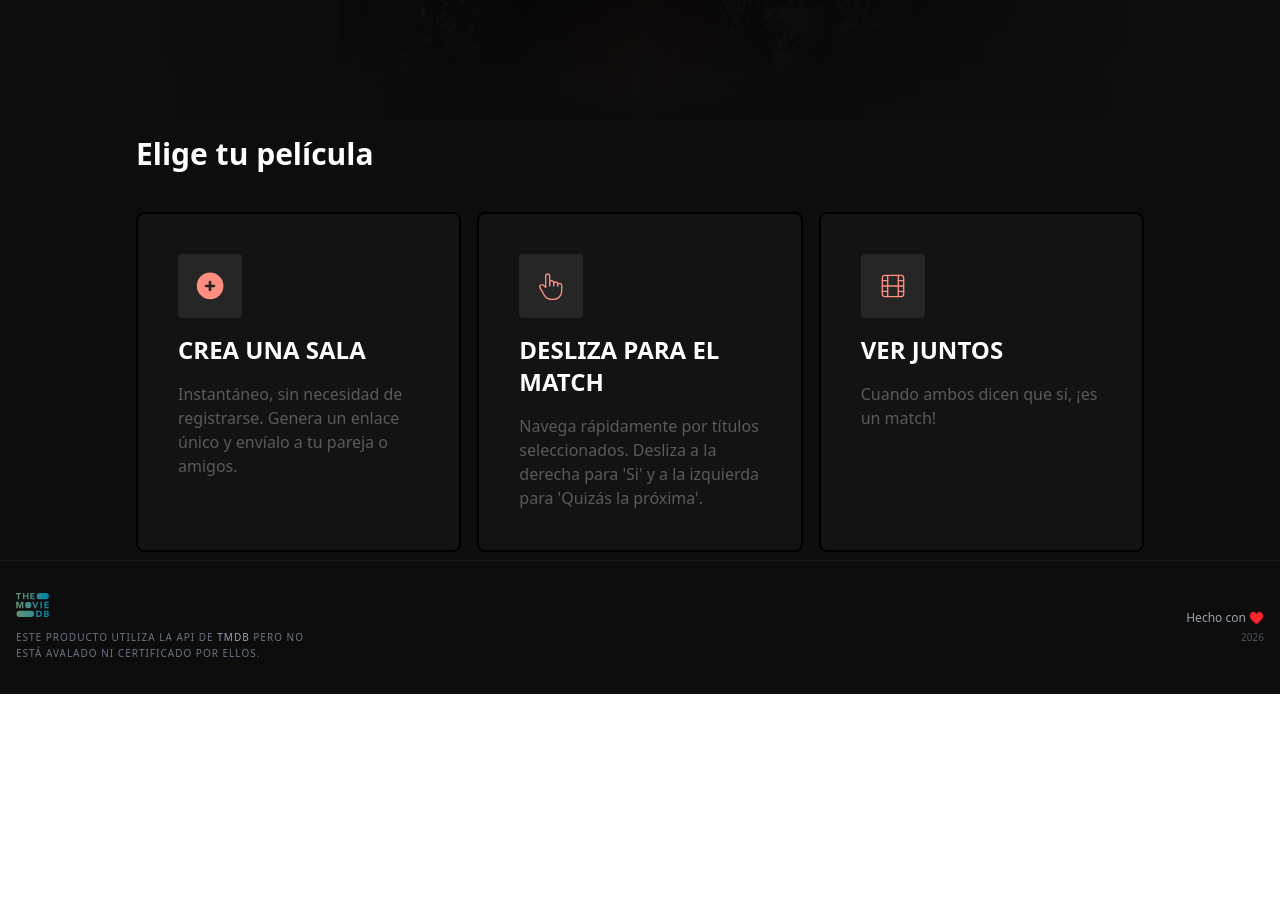
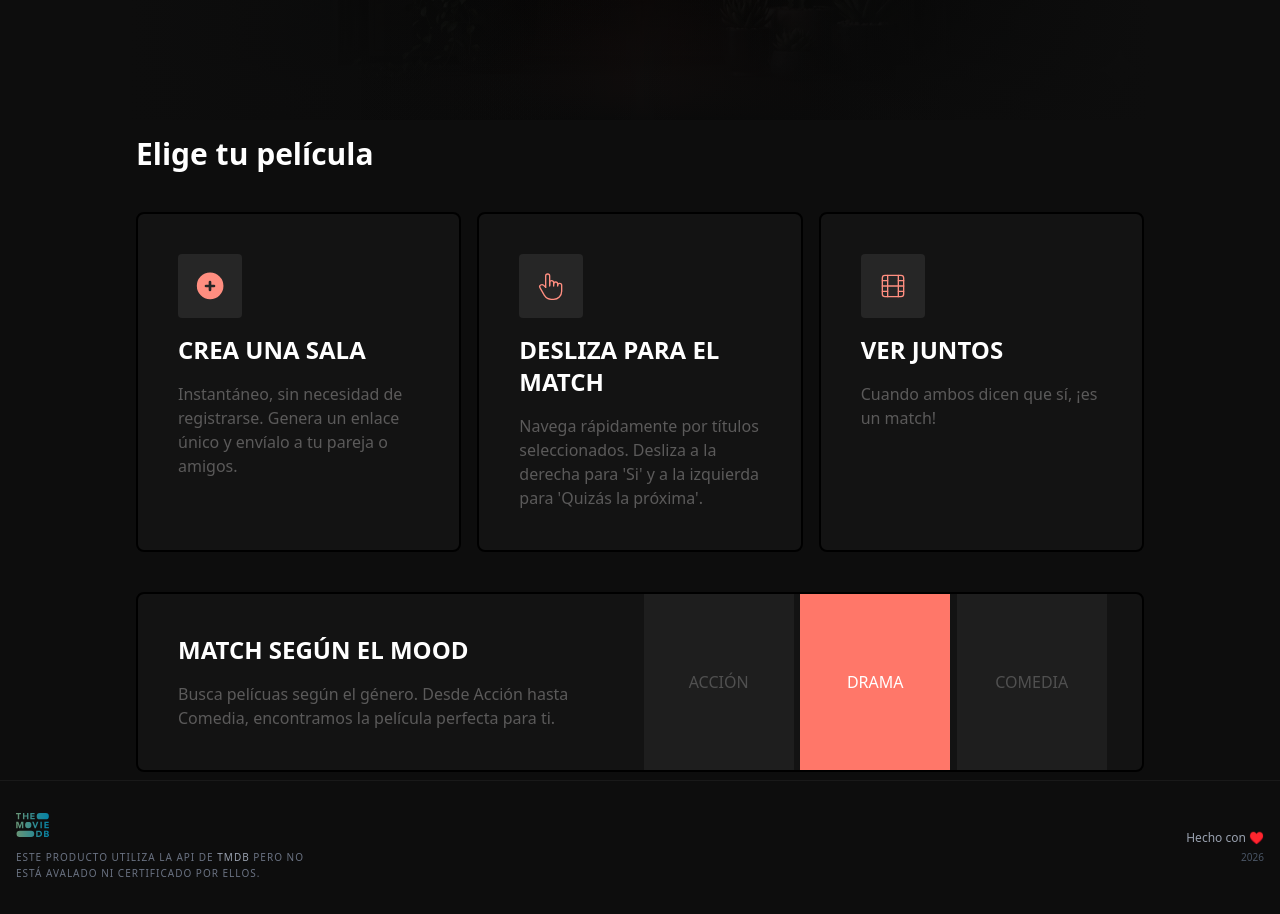
Before and after one commit to UlisesLarrabe/cinematch, a Next.js app: page / in a window 1280 px wide. Shown: the part 680-1594 px from the top of the page. Before the commit the page ends 1374 px from the top, so only its background shows below. Built offline with nearby package versions, Linux system fonts and the light colour scheme.

Commit message:
feat: implement MoreInfoSection component and update Home layout

```diff
--- a/src/app/page.tsx
+++ b/src/app/page.tsx
@@ -1,47 +1,11 @@
 import Hero from "@/components/hero";
-import CirclePlus from "@/svgs/circle-plus";
-import { HandFinger } from "@/svgs/hand-finger";
-import Movie from "@/svgs/movie";
+import MoreInfoSection from "@/components/more-info-section";
 
 export default function Home() {
   return (
     <main className="flex flex-col min-h-screen bg-neutral justify-center items-center w-full">
       <Hero />
-      <section className="w-full lg:w-5xl pt-4 flex flex-col gap-10 p-2">
-        <h2 className="text-3xl font-bold text-white">Elige tu película</h2>
-        <div className="grid md:grid-cols-3 gap-4">
-          <article className="flex flex-col gap-4 border-2 bg-[#131313] rounded-lg p-10">
-            <div className="bg-[#262626] p-4 rounded-sm w-fit text-[#FF8E80]">
-              <CirclePlus />
-            </div>
-            <p className="text-2xl text-white font-semibold">CREA UNA SALA</p>
-            <p className="text-[#5B5A5A]">
-              Instantáneo, sin necesidad de registrarse. Genera un enlace único
-              y envíalo a tu pareja o amigos.
-            </p>
-          </article>
-          <article className="flex flex-col gap-4 border-2 bg-[#131313] rounded-lg p-10">
-            <div className="bg-[#262626] p-4 rounded-sm w-fit text-[#FF8E80]">
-              <HandFinger />
-            </div>
-            <p className="text-2xl text-white font-semibold">
-              DESLIZA PARA EL MATCH
-            </p>
-            <p className="text-[#5B5A5A]">
-              {`Navega rápidamente por títulos seleccionados. Desliza a la derecha para 'Si' y a la izquierda para 'Quizás la próxima'.`}
-            </p>
-          </article>
-          <article className="flex flex-col gap-4 border-2 bg-[#131313] rounded-lg p-10">
-            <div className="bg-[#262626] p-4 rounded-sm w-fit text-[#FF8E80]">
-              <Movie />
-            </div>
-            <p className="text-2xl text-white font-semibold">VER JUNTOS</p>
-            <p className="text-[#5B5A5A]">
-              {`Cuando ambos dicen que sí, ¡es un match!`}
-            </p>
-          </article>
-        </div>
-      </section>
+      <MoreInfoSection />
     </main>
   );
 }
--- /dev/null
+++ b/src/components/more-info-section.tsx
@@ -0,0 +1,67 @@
+import CirclePlus from "@/svgs/circle-plus";
+import { HandFinger } from "@/svgs/hand-finger";
+import Movie from "@/svgs/movie";
+
+const MoreInfoSection = () => {
+  return (
+    <section className="w-full lg:w-5xl pt-4 flex flex-col gap-10 p-2">
+      <h2 className="text-3xl font-bold text-white">Elige tu película</h2>
+      <div className="grid md:grid-cols-3 gap-4">
+        <article className="flex flex-col gap-4 border-2 bg-[#131313] rounded-lg p-10">
+          <div className="bg-[#262626] p-4 rounded-sm w-fit text-[#FF8E80]">
+            <CirclePlus />
+          </div>
+          <p className="text-2xl text-white font-semibold">CREA UNA SALA</p>
+          <p className="text-[#5B5A5A]">
+            Instantáneo, sin necesidad de registrarse. Genera un enlace único y
+            envíalo a tu pareja o amigos.
+          </p>
+        </article>
+        <article className="flex flex-col gap-4 border-2 bg-[#131313] rounded-lg p-10">
+          <div className="bg-[#262626] p-4 rounded-sm w-fit text-[#FF8E80]">
+            <HandFinger />
+          </div>
+          <p className="text-2xl text-white font-semibold">
+            DESLIZA PARA EL MATCH
+          </p>
+          <p className="text-[#5B5A5A]">
+            {`Navega rápidamente por títulos seleccionados. Desliza a la derecha para 'Si' y a la izquierda para 'Quizás la próxima'.`}
+          </p>
+        </article>
+        <article className="flex flex-col gap-4 border-2 bg-[#131313] rounded-lg p-10">
+          <div className="bg-[#262626] p-4 rounded-sm w-fit text-[#FF8E80]">
+            <Movie />
+          </div>
+          <p className="text-2xl text-white font-semibold">VER JUNTOS</p>
+          <p className="text-[#5B5A5A]">
+            {`Cuando ambos dicen que sí, ¡es un match!`}
+          </p>
+        </article>
+      </div>
+      <article className="flex md:flex-row flex-col gap-4 border-2 bg-[#131313] rounded-lg">
+        <div className="flex flex-col gap-4 h-full p-10 md:w-[50%]">
+          <p className="text-2xl text-white font-semibold">
+            MATCH SEGÚN EL MOOD
+          </p>
+          <p className="text-[#5B5A5A]">
+            Busca pelícuas según el género. Desde Acción hasta Comedia,
+            encontramos la película perfecta para ti.
+          </p>
+        </div>
+        <div className="grid md:grid-cols-3 gap-4 text-[#505050] md:pr-10 md:w-[50%] place-items-center">
+          <div className="bg-[#1E1E1E] h-16 md:h-full flex justify-center items-center w-full md:w-37.5">
+            <p>ACCIÓN</p>
+          </div>
+          <div className="bg-red-neutral h-16 md:h-full flex justify-center items-center w-full  md:w-37.5">
+            <p className="text-white">DRAMA</p>
+          </div>
+          <div className="bg-[#1E1E1E] h-16 md:h-full flex justify-center items-center w-full  md:w-37.5">
+            <p>COMEDIA</p>
+          </div>
+        </div>
+      </article>
+    </section>
+  );
+};
+
+export default MoreInfoSection;
```
